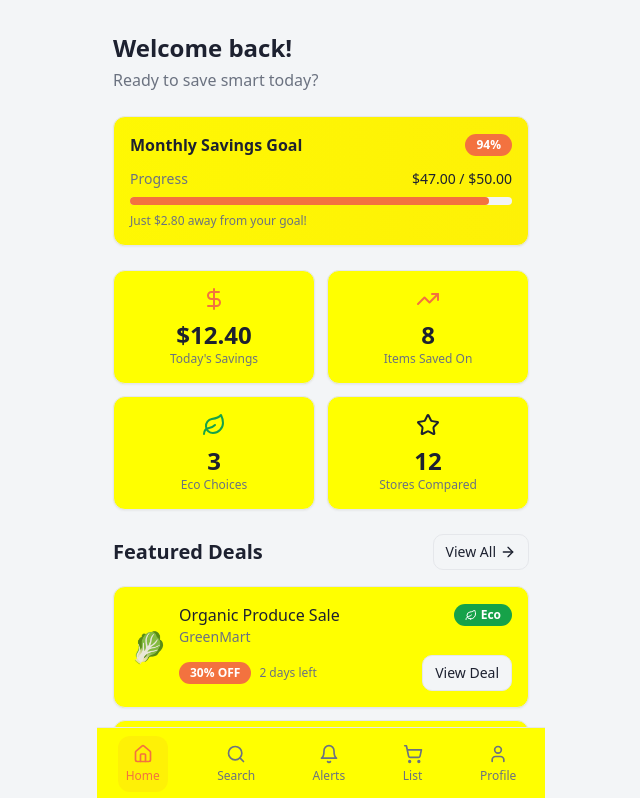
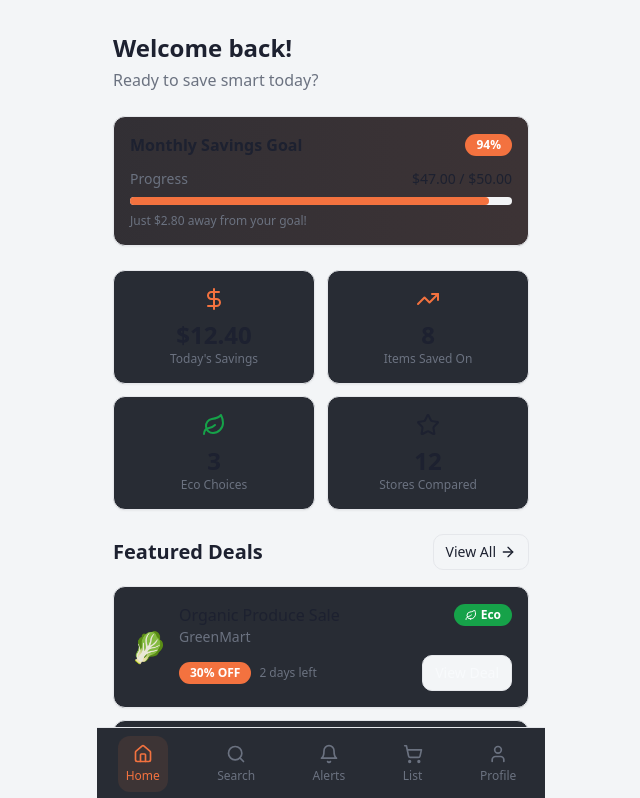
Before and after one commit to rishikaandh/smart-save-eco, a React (Vite) app: page / in a window 1280 px wide. Shown: the top 798 px of the page, without its empty margins (319-959 px from the left). Built offline with nearby package versions, Linux system fonts and the light colour scheme; the HTML template or start-up script is replaced by a standard one.

Commit message:
Change card and footer colors

```diff
--- a/src/index.css
+++ b/src/index.css
@@ -11,8 +11,8 @@ All colors MUST be HSL.
     --background: 210 20% 96%;
     --foreground: 226 25% 15%;
 
-    --card: 255 255 255;
-    --card-foreground: 226 25% 15%;
+    --card: 220 13% 18%;
+    --card-foreground: 210 40% 98%;
 
     --popover: 255 255 255;
     --popover-foreground: 226 25% 15%;
@@ -44,7 +44,7 @@ All colors MUST be HSL.
     --shadow-card: 0 1px 3px 0 rgba(0, 0, 0, 0.1), 0 1px 2px -1px rgba(0, 0, 0, 0.1);
     --shadow-elevated: 0 10px 15px -3px rgba(0, 0, 0, 0.1), 0 4px 6px -4px rgba(0, 0, 0, 0.1);
 
-    --sidebar-background: 0 0% 98%;
+    --sidebar-background: 220 13% 18%;
 
     --sidebar-foreground: 240 5.3% 26.1%;
 
```
